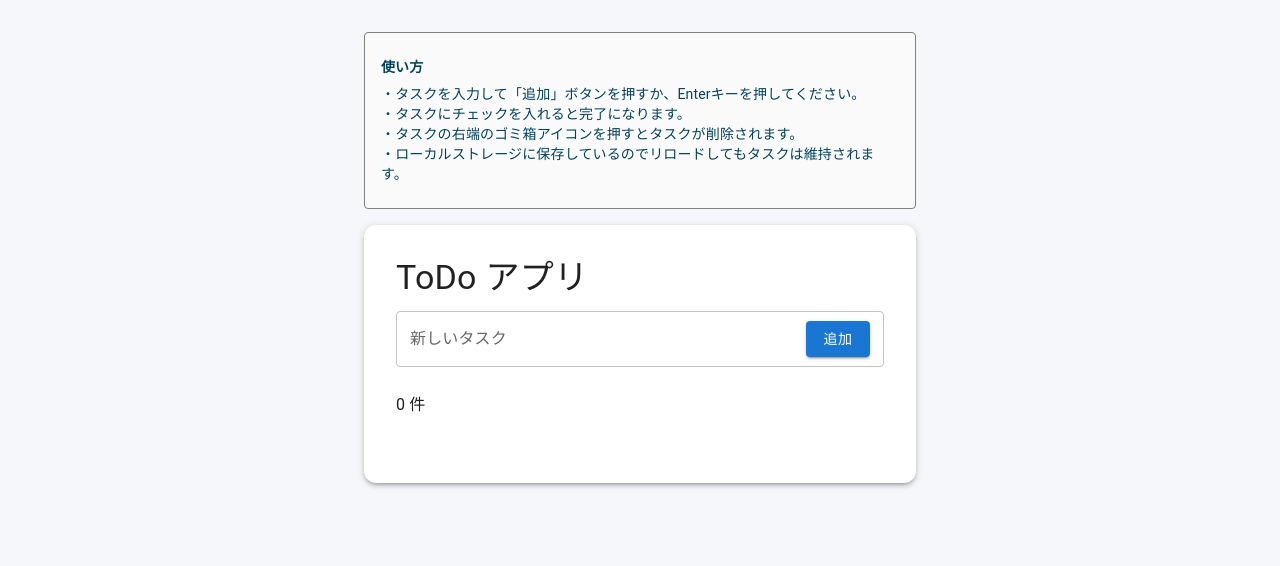
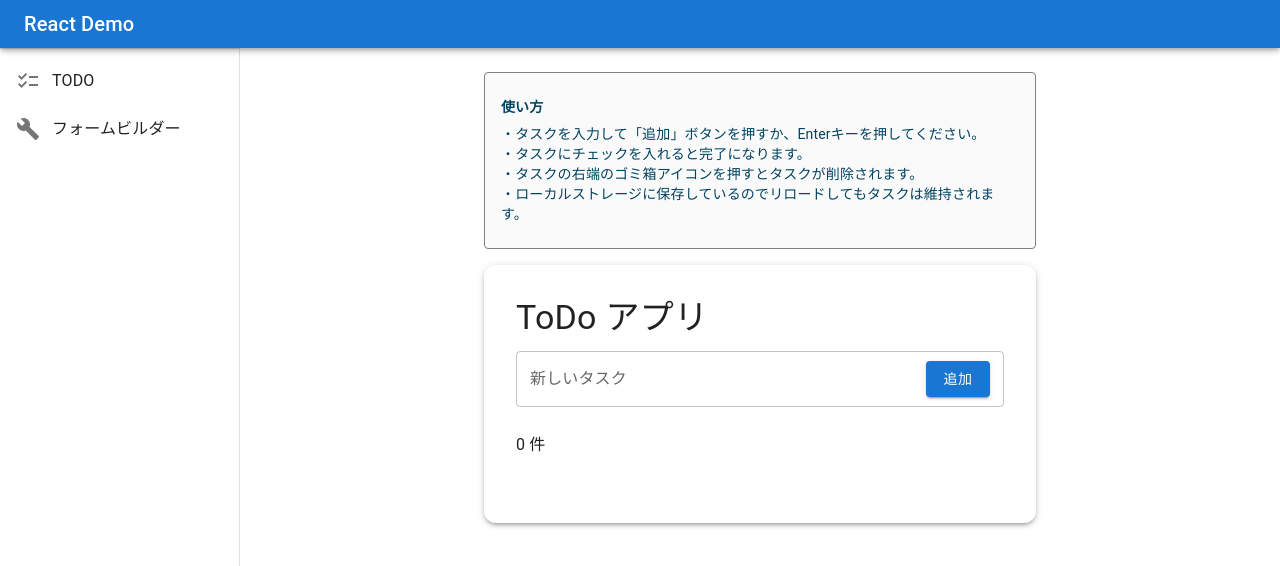
Before and after one commit to artchord/react-demo, a React (Vite) app: page /todo in a window 1280 px wide. Shown: the top 566 px of the page. Built offline with nearby package versions, Linux system fonts and the light colour scheme.

Commit message:
ヘッダー、サイドメニュー追加

```diff
--- a/src/App.tsx
+++ b/src/App.tsx
@@ -1,12 +1,13 @@
 import { Route, Routes } from "react-router";
-import Home from "./pages/Home";
 import Todo from "./pages/Todo";
+import FormBuilder from "./pages/FormBuilder";
 
 function App() {
   return (
     <Routes>
-      <Route path="/" element={<Home />} />
+      <Route path="/" element={<Todo />} />
       <Route path="/todo" element={<Todo />} />
+      <Route path="/form-builder" element={<FormBuilder />} />
     </Routes>
   );
 }
--- /dev/null
+++ b/src/layouts/DefaultLayout.tsx
@@ -0,0 +1,100 @@
+import {
+  AppBar,
+  Box,
+  CssBaseline,
+  Divider,
+  Drawer,
+  List,
+  ListItem,
+  ListItemButton,
+  ListItemIcon,
+  ListItemText,
+  Toolbar,
+  Typography,
+} from "@mui/material";
+
+import {
+  Checklist as ChecklistIcon,
+  Build as BuildIcon,
+} from "@mui/icons-material";
+
+import { Link as RouterLink } from "react-router";
+
+interface Props {
+  children: React.ReactNode;
+}
+
+const drawerWidth = 240;
+
+export default function DefaultLayout({ children }: Props) {
+  const drawerItems = [
+    { text: "TODO", to: "/todo", icon: <ChecklistIcon /> },
+    { text: "フォームビルダー", to: "/form-builder", icon: <BuildIcon /> },
+  ];
+
+  const drawer = (
+    <div>
+      <Toolbar variant="dense" />
+      <Divider />
+      <List>
+        {drawerItems.map((item) => (
+          <ListItem key={item.text} disablePadding>
+            <ListItemButton component={RouterLink} to={item.to}>
+              <ListItemIcon>{item.icon}</ListItemIcon>
+              <ListItemText primary={item.text} />
+            </ListItemButton>
+          </ListItem>
+        ))}
+      </List>
+    </div>
+  );
+
+  return (
+    <Box sx={{ display: "flex" }}>
+      <CssBaseline />
+      <AppBar
+        position="fixed"
+        sx={{
+          ml: { sm: `${drawerWidth}px` },
+          zIndex: (theme) => theme.zIndex.drawer + 1,
+        }}
+      >
+        <Toolbar variant="dense">
+          <Typography variant="h6" noWrap component="div">
+            React Demo
+          </Typography>
+        </Toolbar>
+      </AppBar>
+      <Box
+        component="nav"
+        sx={{ width: { sm: drawerWidth }, flexShrink: { sm: 0 } }}
+        aria-label="mailbox folders"
+      >
+        <Drawer
+          variant="permanent"
+          open
+          sx={{
+            display: { xs: "none", sm: "block" },
+            "& .MuiDrawer-paper": {
+              boxSizing: "border-box",
+              width: drawerWidth,
+            },
+          }}
+        >
+          {drawer}
+        </Drawer>
+      </Box>
+      <Box
+        component="main"
+        sx={{
+          flexGrow: 1,
+          p: 3,
+          width: { sm: `calc(100% - ${drawerWidth}px)` },
+        }}
+      >
+        <Toolbar variant="dense" />
+        {children}
+      </Box>
+    </Box>
+  );
+}
--- /dev/null
+++ b/src/pages/FormBuilder.tsx
@@ -0,0 +1,9 @@
+import DefaultLayout from "../layouts/DefaultLayout";
+
+export default function FormBuilder() {
+  return (
+    <DefaultLayout>
+      <div>FormBuilder</div>
+    </DefaultLayout>
+  );
+}
--- a/src/pages/Home.tsx
+++ /dev/null
@@ -1,22 +0,0 @@
-import { Button, Container, Paper, Typography } from "@mui/material";
-import { Link as RouterLink } from "react-router";
-
-export function Home() {
-  return (
-    <Container maxWidth="sm" sx={{ py: 8 }}>
-      <Paper sx={{ p: 4, borderRadius: 3, boxShadow: 3, textAlign: "center" }}>
-        <Typography variant="h4" component="h1" gutterBottom>
-          React Demo
-        </Typography>
-        <Button
-          variant="contained"
-          component={RouterLink}
-          to="/todo"
-          sx={{ my: 1 }}
-        >
-          ToDo デモへ
-        </Button>
-      </Paper>
-    </Container>
-  );
-}
--- a/src/pages/Todo.tsx
+++ b/src/pages/Todo.tsx
@@ -3,6 +3,7 @@ import { useEffect, useState } from "react";
 import TodoList from "@components/templates/TodoList";
 import type { Todo } from "@type/todo";
 import InfoBox from "@components/organisms/InfoBox";
+import DefaultLayout from "../layouts/DefaultLayout";
 
 export default function Todo() {
   const [title, setTitle] = useState("");
@@ -41,16 +42,19 @@ export default function Todo() {
   };
 
   return (
+    <DefaultLayout>
       <Container
         maxWidth="sm"
-      sx={{ py: 4, display: "flex", flexDirection: "column", gap: "16px" }}
+        sx={{ pb: 4, display: "flex", flexDirection: "column", gap: "16px" }}
       >
         <InfoBox title="使い方">
           <div>
             ・タスクを入力して「追加」ボタンを押すか、Enterキーを押してください。
           </div>
           <div>・タスクにチェックを入れると完了になります。</div>
-        <div>・タスクの右端のゴミ箱アイコンを押すとタスクが削除されます。</div>
+          <div>
+            ・タスクの右端のゴミ箱アイコンを押すとタスクが削除されます。
+          </div>
           <div>
             ・ローカルストレージに保存しているのでリロードしてもタスクは維持されます。
           </div>
@@ -64,5 +68,6 @@ export default function Todo() {
           deleteTodo={deleteTodo}
         />
       </Container>
+    </DefaultLayout>
   );
 }
```
Lines whose indentation alone changed are shown as unchanged.
